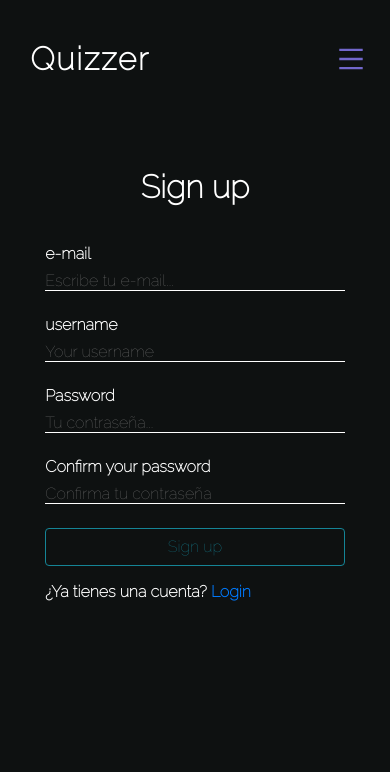
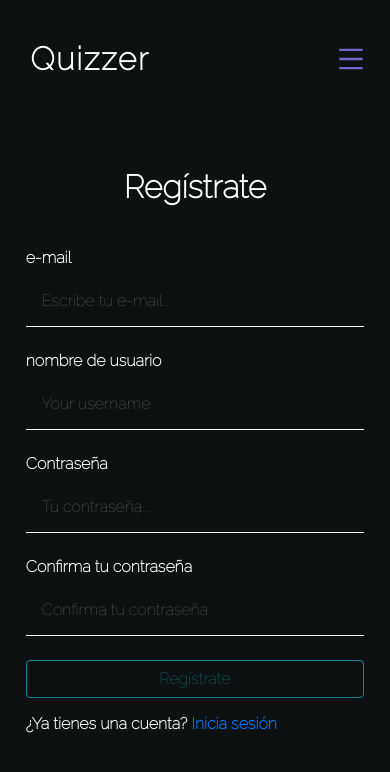
Before and after one commit to alejandroacd/Quizzer, a React (Create React App) app in the folder client/: page /Signup in a window 390 px wide. Shown: the top 772 px of the page. Built offline with nearby package versions, Linux system fonts and the light colour scheme; no server answers.

Commit message:
Responsive changes

```diff
--- a/client/src/components/Login/Login.js
+++ b/client/src/components/Login/Login.js
@@ -33,7 +33,7 @@ const Login = () => {
 
   return (
     <div className="card2">
-      <h1 className="text-center">Login</h1>
+      <h1 className="text-center"> Iniciar sesión </h1>
        { error ? <div class="alert alert-danger m-0 p-3" role="alert">
         {error}
        </div> : null}
--- a/client/src/components/Menu/Menu.js
+++ b/client/src/components/Menu/Menu.js
@@ -64,8 +64,8 @@ const Menu = () => {
 
             <Link to="/Faq"><li> FAQ  </li></Link>
             {lightmode ? <li onClick={handleChange}> Light mode </li> :
-              <li id="switche__btn" onClick={handleChange}>Dark mode</li>}
-            {currentUser ? <li onClick={handleLogout}>LOG OUT</li> : <Link to="/rankingDeporte"> <li> Ranking</li></Link>}
+              <li id="switche__btn" onClick={handleChange}> Dark mode </li>}
+            {currentUser ? <li onClick={handleLogout}> Cerrar sesión </li> : <Link to="/rankingDeporte"> <li> Ranking</li></Link>}
 
           </ul>
         </div>
--- a/client/src/components/Ranking/RankingProto.js
+++ b/client/src/components/Ranking/RankingProto.js
@@ -20,7 +20,7 @@ export const RankProto = () => {
                  </div>
 
              <div className="keys">
-                 <h2>Name</h2>
+                 <h2>Nombre</h2>
                  <h2>High Score</h2>
              </div>
              </div>
--- a/client/src/components/SignUp/Signup.css
+++ b/client/src/components/SignUp/Signup.css
@@ -2,7 +2,7 @@
 
     flex-direction: column;
     margin: 0 auto;
-    width: 85%;
+    width: 50%;
     font-family: 'Raleway';
     position: relative;
     top:4%;
@@ -37,6 +37,7 @@ input {
     box-shadow: none;
     outline: none;
     color:unset;
+    padding:1em
 
 
 
@@ -77,3 +78,11 @@ form {
         margin-top:5%;
     }
 }
+
+
+@media only screen and (max-width: 768px) {
+
+    .card1 {
+        width: 95%;
+    }
+}
--- a/client/src/components/SignUp/Signup.js
+++ b/client/src/components/SignUp/Signup.js
@@ -44,7 +44,7 @@ const Signup = () => {
 
   return (
     <div className="card1  d-flex">
-      <h1 className="text-center">Sign up</h1>
+      <h1 className="text-center">Regístrate</h1>
 
       { error ? <div class="alert alert-danger m-0 p-2" role="alert">
         {error}
@@ -53,17 +53,17 @@ const Signup = () => {
         <label >e-mail</label>
         <br />
         <input placeholder='Escribe tu e-mail...' ref={emailRef} type='email' required />
-        <label className='mt-4'>username</label>
+        <label className='mt-4'> nombre de usuario </label>
         <br />
         <input placeholder='Your username' ref={usernameRef} type='text' required />
-        <label className="mt-4">Password</label>
+        <label className="mt-4">Contraseña</label>
         <br />
         <input placeholder='Tu contraseña...' ref={passwordRef} type='password' required />
-        <label className="mt-4">Confirm your password</label>
+        <label className="mt-4">Confirma tu contraseña</label>
         <br />
         <input placeholder='Confirma tu contraseña' ref={passwordConfirmRef} type='password' required />
-        <button className="btn btn-outline-info mt-4 w-100" onClick={handleSubmit} type="submit" disabled={loading}>Sign up</button>
-        <div className="login_button mt-3">¿Ya tienes una cuenta? <Link to="/Login">Login</Link></div>
+        <button className="btn btn-outline-info mt-4 w-100" onClick={handleSubmit} type="submit" disabled={loading}>Regístrate</button>
+        <div className="login_button mt-3">¿Ya tienes una cuenta? <Link to="/Login">Inicia sesión </Link></div>
 
       </form>
     </div>
```
